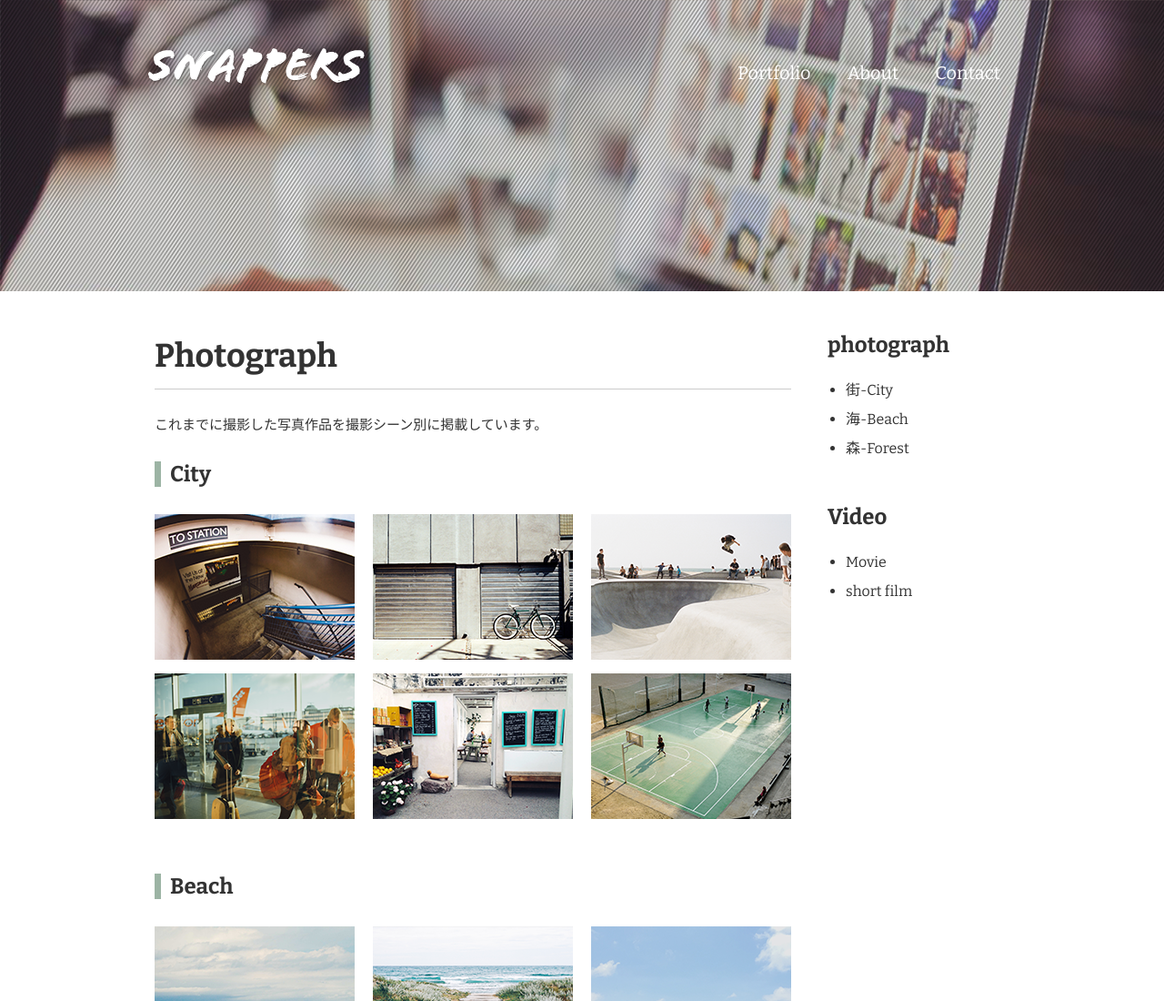
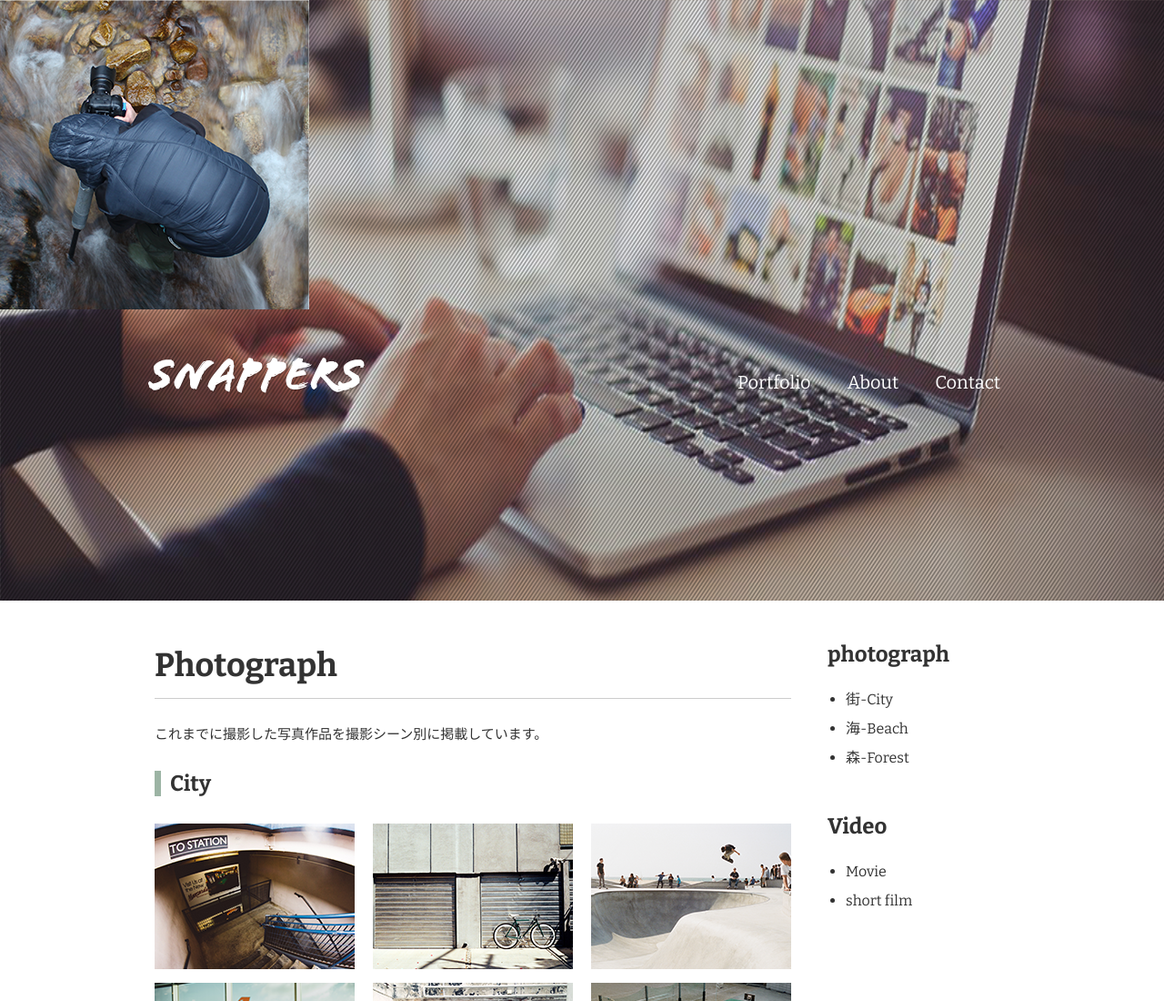
Before and after one commit to tatsuya20102/tatsuya20103.github.io, a plain HTML site: page photograph.html in a window 1280 px wide. Shown: the top 1100 px of the page at 91% size. Drawn offline with nearby package versions, Linux system fonts and the light colour scheme; files whose address does not match are found by name.

Commit message:
Update photograph.html

```diff
--- a/photograph.html
+++ b/photograph.html
@@ -4,6 +4,8 @@
 <meta charset="UTF-8">
 <title>Photograph|風景写真家「SNAPPERS」</title>
 <link rel="preconnect" href="https://fonts.googleapis.com">
+  <img src="https://github.com/tatsuya20102/tatsuya20103.github.io/blob/main/images/about-profile.png?raw=true" alt="山田太郎のプロフィール画像"
+            class="profile-image">
 <link rel="preconnect" href="https://fonts.gstatic.com" crossorigin>
 <link href="https://fonts.googleapis.com/css2?family=Bitter:wght@400;700&display=swap" rel="stylesheet">
 <link href="css/style.css" rel="stylesheet">
```
